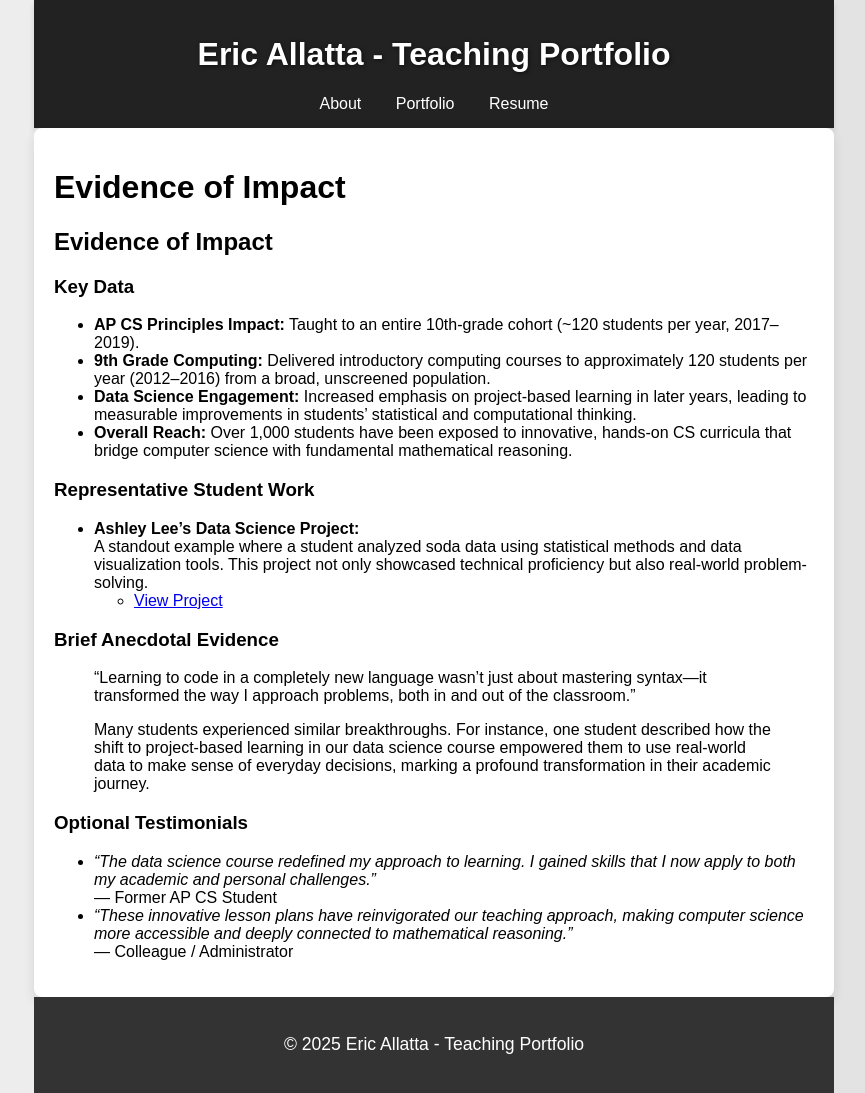
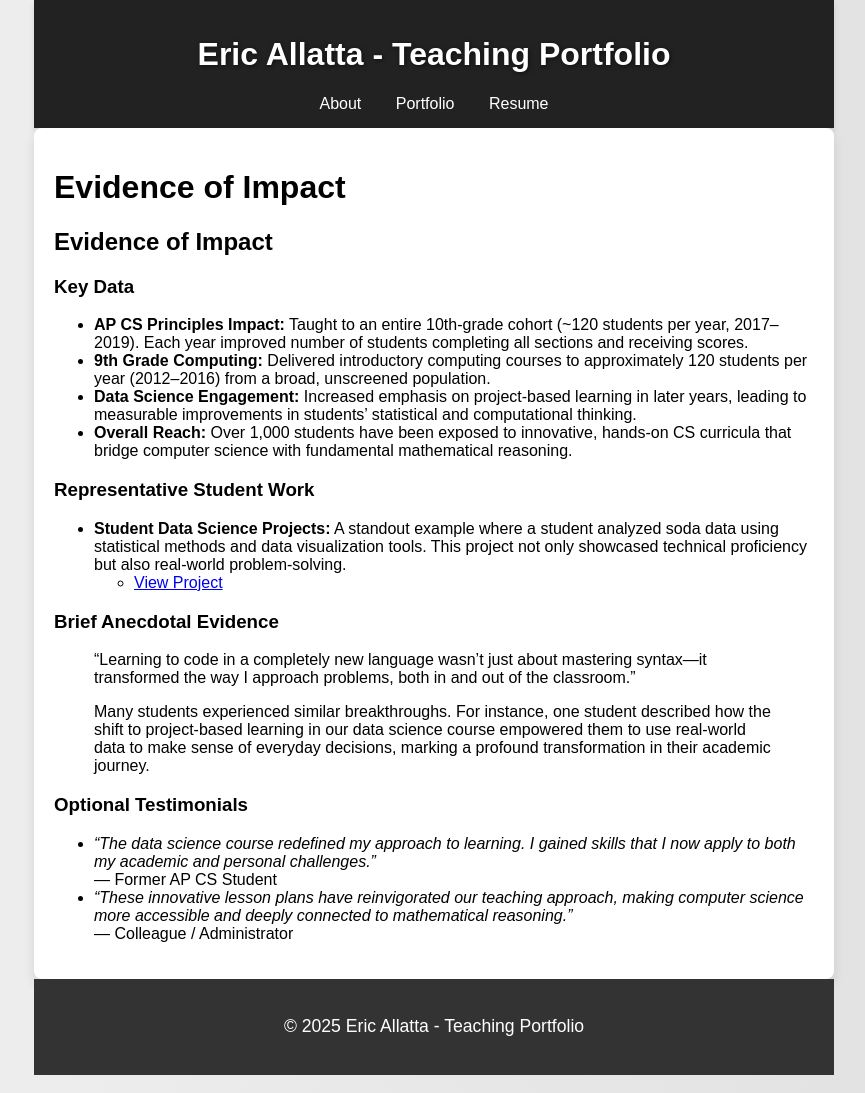
Before and after one commit to MrAllatta/teaching-portfolio, a Jekyll site: the page built from portfolio/evidence-of-impact.md, in a window 1280 px wide. Shown: the whole page, without its empty margins (206-1071 px from the left). Built offline with Jekyll 4.4.1, drawn with Linux system fonts in a browser that asks for light colours.

Commit message:
removed student name

```diff
--- a/portfolio/evidence-of-impact.md
+++ b/portfolio/evidence-of-impact.md
@@ -6,13 +6,13 @@ title: "Evidence of Impact"
 ## Evidence of Impact
 
 ### Key Data
-- **AP CS Principles Impact:** Taught to an entire 10th-grade cohort (~120 students per year, 2017–2019).
+- **AP CS Principles Impact:** Taught to an entire 10th-grade cohort (~120 students per year, 2017–2019). Each year improved number of students completing all sections and receiving scores.
 - **9th Grade Computing:** Delivered introductory computing courses to approximately 120 students per year (2012–2016) from a broad, unscreened population.
 - **Data Science Engagement:** Increased emphasis on project-based learning in later years, leading to measurable improvements in students' statistical and computational thinking.
 - **Overall Reach:** Over 1,000 students have been exposed to innovative, hands-on CS curricula that bridge computer science with fundamental mathematical reasoning.
 
 ### Representative Student Work
-- **Ashley Lee’s Data Science Project:**
+- **Student Data Science Projects:**
   A standout example where a student analyzed soda data using statistical methods and data visualization tools. This project not only showcased technical proficiency but also real-world problem-solving.
   - [View Project](https://docs.google.com/document/d/1p63vfY1CNWrdBwIg2vXW_Nfxl-xG1rTlpYiboGbla-g/edit?usp=drivesdk)
 
```
